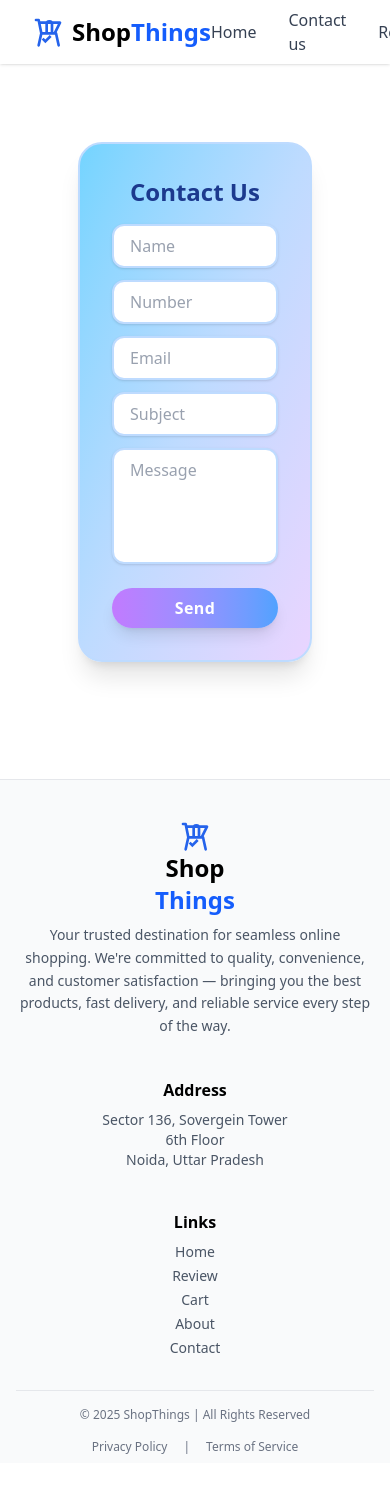
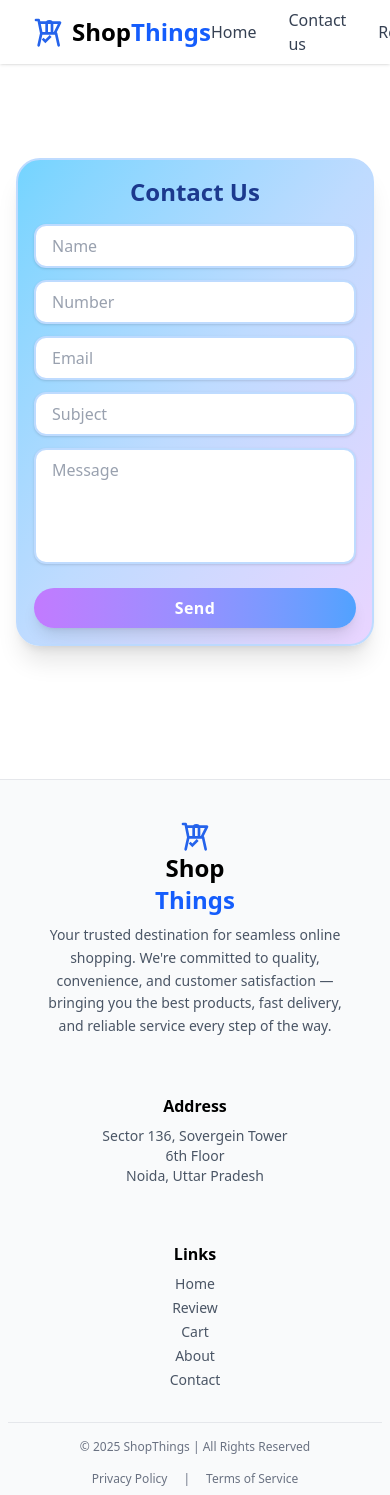
Before and after one commit to Sohail23-Dev/ShopThings-Ecommerce, a React (Vite) app: page /Contact in a window 390 px wide. Shown: the top 1495 px of the page. Before the commit the page ends 1463 px from the top, so only its background shows below. Built offline with nearby package versions, Linux system fonts and the light colour scheme.

Commit message:
Shop Things Ecommerce Res

```diff
--- a/src/components/Cards/NewCard.jsx
+++ b/src/components/Cards/NewCard.jsx
@@ -8,9 +8,9 @@ const NewCard = ({ ObjProd }) => {
     e.target.src = notav;
   };
   return (
-    <div className="card flex flex-col bg-gradient-to-br from-sky-300 via-blue-200 to-purple-200 h-96 w-72 shadow-xl text-center rounded-3xl my-8 mx-4 hover:scale-105 transition-transform duration-300 border-2 border-blue-200 hover:border-purple-400">
+    <div className="card flex flex-col bg-gradient-to-br from-sky-300 via-blue-200 to-purple-200 h-96 w-72 sm:w-80 md:w-96 shadow-xl text-center rounded-3xl my-8 mx-2 sm:mx-4 hover:scale-105 transition-transform duration-300 border-2 border-blue-200 hover:border-purple-400">
       <figure className="flex justify-center -mt-8">
-        <img className="h-40 w-40 rounded-2xl shadow-lg object-cover border-4 border-white" src={image} alt={title} onError={handleImgError} />
+        <img className="h-40 w-40 sm:w-48 sm:h-48 rounded-2xl shadow-lg object-cover border-4 border-white" src={image} alt={title} onError={handleImgError} />
       </figure>
       <div className="card-body flex flex-col flex-1 justify-between p-4">
         <div>
--- a/src/components/Contact/Contact.jsx
+++ b/src/components/Contact/Contact.jsx
@@ -2,8 +2,8 @@ import React from "react";
 
 const Contact = () => {
   return (
-    <div className="flex justify-center items-center min-h-[80vh] bg-transparent">
-      <div className="card flex flex-col bg-gradient-to-br from-sky-300 via-blue-200 to-purple-200 h-auto w-[60vw] max-w-2xl shadow-xl text-center rounded-3xl my-8 mx-4 hover:scale-105 transition-transform duration-300 border-2 border-blue-200 hover:border-purple-400 p-8">
+    <div className="flex justify-center items-center min-h-[80vh] bg-transparent px-2 sm:px-4">
+      <div className="card flex flex-col bg-gradient-to-br from-sky-300 via-blue-200 to-purple-200 h-auto w-full max-w-lg shadow-xl text-center rounded-3xl my-8 mx-2 sm:mx-4 hover:scale-105 transition-transform duration-300 border-2 border-blue-200 hover:border-purple-400 p-4 sm:p-8">
         <h2 className="text-2xl font-extrabold text-blue-900 mb-4">Contact Us</h2>
         <input type="text" placeholder="Name" className="mb-3 px-4 py-2 rounded-xl border-2 border-blue-200 focus:border-purple-400 outline-none bg-white text-gray-700 placeholder-gray-400 shadow-sm transition-all duration-200" />
         <input type="number" placeholder="Number" className="mb-3 px-4 py-2 rounded-xl border-2 border-blue-200 focus:border-purple-400 outline-none bg-white text-gray-700 placeholder-gray-400 shadow-sm transition-all duration-200" />
--- a/src/components/FAQ/FAQ.jsx
+++ b/src/components/FAQ/FAQ.jsx
@@ -29,7 +29,7 @@ const faqs = [
 const FAQ = () => {
   const [openIndex, setOpenIndex] = useState(null);
   return (
-    <div className="min-h-[80vh] flex flex-col items-center justify-center bg-gray-50 py-10">
+    <div className="min-h-[80vh] flex flex-col items-center justify-center bg-gray-50 py-10 px-2 sm:px-4">
       <h2 className="text-3xl font-extrabold text-blue-900 mb-8 text-center">
         Frequently Asked Questions
       </h2>
@@ -40,7 +40,7 @@ const FAQ = () => {
             className="bg-white rounded-xl shadow border border-blue-100"
           >
             <button
-              className="w-full flex justify-between items-center px-6 py-4 text-left text-lg font-semibold text-blue-800 focus:outline-none hover:bg-blue-50 transition-colors rounded-xl"
+              className="w-full flex justify-between items-center px-4 sm:px-6 py-4 text-left text-lg font-semibold text-blue-800 focus:outline-none hover:bg-blue-50 transition-colors rounded-xl"
               onClick={() => setOpenIndex(openIndex === idx ? null : idx)}
             >
               <span>{faq.question}</span>
@@ -53,7 +53,7 @@ const FAQ = () => {
               </span>
             </button>
             {openIndex === idx && (
-              <div className="px-6 pb-4 text-gray-700 text-base animate-fade-in">
+              <div className="px-4 sm:px-6 pb-4 text-gray-700 text-base animate-fade-in">
                 {faq.answer}
               </div>
             )}
--- a/src/components/Footer/Footer.jsx
+++ b/src/components/Footer/Footer.jsx
@@ -3,10 +3,10 @@ import React from "react";
 const Footer = () => {
   return (
     <>
-      <footer className="bg-gray-50 border-t border-gray-200 pt-10 pb-2 px-4 mt-10">
-        <div className="max-w-6xl mx-auto flex flex-col md:flex-row justify-center items-center gap-10 text-center">
+      <footer className="bg-gray-50 border-t border-gray-200 pt-10 pb-2 px-2 sm:px-4 mt-10">
+        <div className="max-w-6xl mx-auto flex flex-col md:flex-row justify-center items-center gap-8 md:gap-10 text-center flex-wrap">
           {/* Brand and Description */}
-          <div className="flex-1 min-w-[220px] flex flex-col items-center">
+          <div className="flex-1 min-w-[220px] flex flex-col items-center mb-6 md:mb-0">
             <div className="font-extrabold text-2xl text-black mb-2 flex flex-col items-center">
               <svg
                 xmlns="http://www.w3.org/2000/svg"
@@ -25,7 +25,7 @@ const Footer = () => {
               </svg>
               Shop<span className="text-blue-600">Things</span>
             </div>
-            <p className="text-gray-600 text-sm leading-relaxed">
+            <p className="text-gray-600 text-sm leading-relaxed max-w-xs">
               Your trusted destination for seamless online shopping. We're
               committed to quality, convenience, and customer satisfaction —
               bringing you the best products, fast delivery, and reliable
@@ -33,7 +33,7 @@ const Footer = () => {
             </p>
           </div>
           {/* Address */}
-          <div className="flex-1 min-w-[180px] flex flex-col items-center">
+          <div className="flex-1 min-w-[180px] flex flex-col items-center mb-6 md:mb-0">
             <div className="font-bold text-md text-black mb-2">Address</div>
             <p className="text-gray-600 text-sm">
               Sector 136, Sovergein Tower
@@ -75,7 +75,7 @@ const Footer = () => {
             </ul>
           </div>
         </div>
-        <div className="max-w-6xl mx-auto flex flex-col md:flex-row justify-center items-center border-t border-gray-200 mt-8 pt-4 text-xs text-gray-500 text-center gap-2">
+        <div className="max-w-6xl mx-auto flex flex-col md:flex-row justify-center items-center border-t border-gray-200 mt-8 pt-4 text-xs text-gray-500 text-center gap-2 flex-wrap">
           <div>© 2025 ShopThings | All Rights Reserved</div>
           <div className="space-x-4 mt-2 md:mt-0">
             <a href="#" className="hover:text-blue-600">
--- a/src/components/Review/Review.jsx
+++ b/src/components/Review/Review.jsx
@@ -35,15 +35,15 @@ const reviews = [
 
 const Review = () => {
   return (
-    <div className="min-h-[80vh] flex flex-col items-center justify-center bg-gray-50 py-10">
+    <div className="min-h-[80vh] flex flex-col items-center justify-center bg-gray-50 py-10 px-2 sm:px-4">
       <h2 className="text-3xl font-extrabold text-blue-900 mb-8 text-center">
         Customer Reviews
       </h2>
-      <div className="flex flex-wrap justify-center gap-8 w-full max-w-6xl">
+      <div className="flex flex-wrap justify-center gap-4 sm:gap-8 w-full max-w-6xl">
         {reviews.map((review, idx) => (
           <div
             key={idx}
-            className="bg-white rounded-2xl shadow-lg border-2 border-blue-100 hover:border-blue-400 w-80 p-6 flex flex-col items-center transition-transform duration-300 hover:scale-105"
+            className="bg-white rounded-2xl shadow-lg border-2 border-blue-100 hover:border-blue-400 w-full max-w-xs p-6 flex flex-col items-center transition-transform duration-300 hover:scale-105 mx-auto"
           >
             <div className="flex items-center gap-2 mb-2">
               <span className="font-bold text-lg text-blue-700">
```
